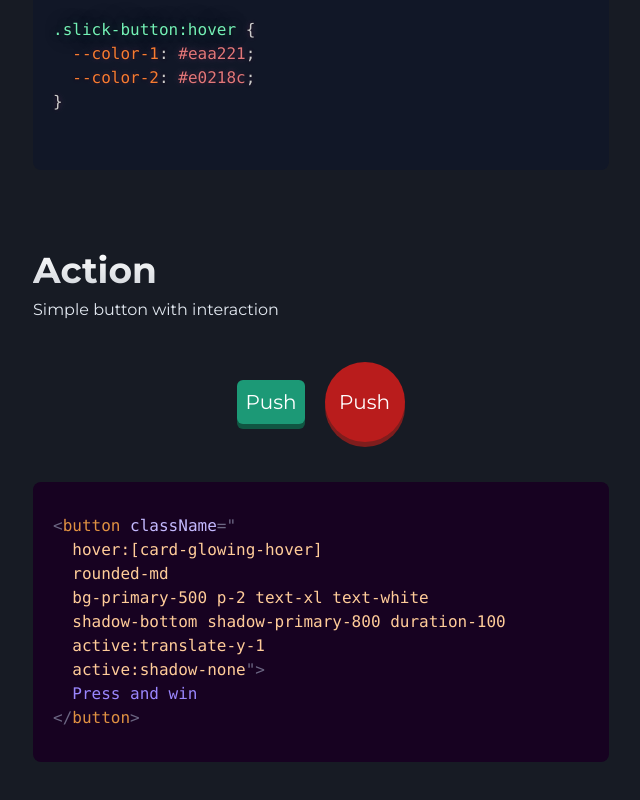
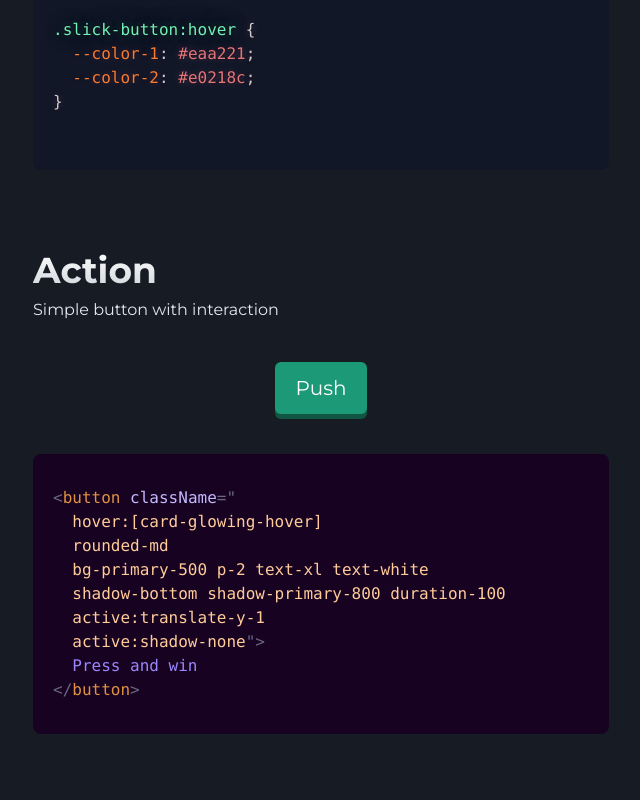
Before and after one commit to pa-ku/quantum_ui, a React (Vite) app: page /buttons in a window 1280 px wide. Shown: the part 1202-2002 px from the top of the page, without its empty margins (319-959 px from the left). Built offline with nearby package versions, Linux system fonts and the light colour scheme.

Commit message:
action button improved size, and removed danger action button

```diff
--- a/src/components/buttons/Action_button.jsx
+++ b/src/components/buttons/Action_button.jsx
@@ -14,10 +14,7 @@ export default function ActionBtn() {
   return (
     <>
       <div className="space-x-5">
-        <button className="hover:[card-glowing-hover] rounded-md bg-primary-500 p-2 text-xl text-white shadow-bottom shadow-primary-800 duration-100 active:translate-y-1 active:shadow-none">
-          Push
-        </button>
-        <button className="hover:[card-glowing-hover] h-20 w-20 rounded-full bg-red-700 p-2 text-xl text-white shadow-bottom shadow-red-900 duration-100 active:translate-y-1 active:shadow-none">
+        <button className="hover:[card-glowing-hover] rounded-md bg-primary-500 px-5 py-3 text-xl text-white shadow-bottom shadow-primary-800 duration-100 active:translate-y-1 active:shadow-none">
           Push
         </button>
       </div>
```
